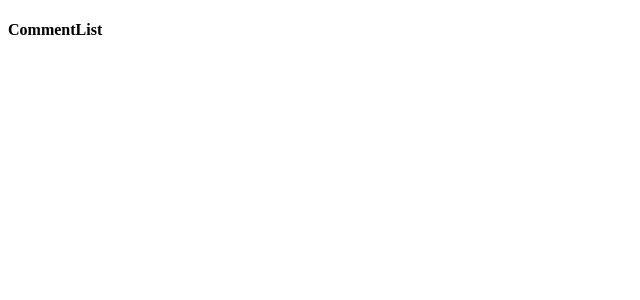
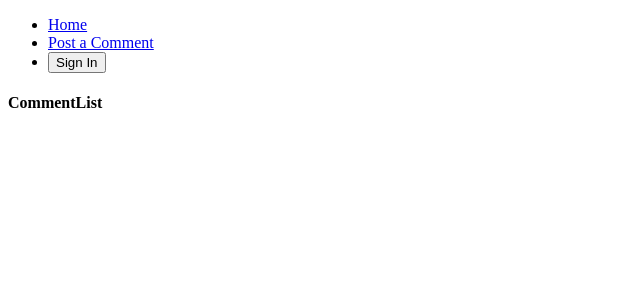
Before and after one commit to maciejlaufer/react-testing, a React (Create React App) app: page / in a window 1280 px wide. Shown: the top 300 px of the page, without its empty margins (0-640 px from the left). Built offline with nearby package versions, Linux system fonts and the light colour scheme.

Commit message:
Add higher order component

```diff
--- a/src/actions/index.js
+++ b/src/actions/index.js
@@ -1,4 +1,4 @@
-import { SAVE_COMMENT, FETCH_COMMENTS } from 'actions/types';
+import { SAVE_COMMENT, FETCH_COMMENTS, CHANGE_AUTH } from 'actions/types';
 import axios from 'axios';
 
 export function saveComment(comment) {
@@ -16,3 +16,10 @@
 		payload: response
 	};
 }
+
+export function changeAuth(isLoggedIn) {
+	return {
+		type: CHANGE_AUTH,
+		payload: isLoggedIn
+	};
+}
--- a/src/actions/types.js
+++ b/src/actions/types.js
@@ -1,2 +1,3 @@
 export const SAVE_COMMENT = 'save_comment';
 export const FETCH_COMMENTS = 'fetch_comments';
+export const CHANGE_AUTH = 'change_auth';
--- a/src/components/App.js
+++ b/src/components/App.js
@@ -1,13 +1,46 @@
-import React from 'react';
-import { Route } from 'react-router-dom';
+import React, { Component } from 'react';
+import { Route, Link } from 'react-router-dom';
+import { connect } from 'react-redux';
 import CommentBox from 'components/CommentBox';
 import CommentList from 'components/CommentList';
+import * as actions from 'actions';
 
-export default () => {
+class App extends Component {
+	renderHeader() {
+		return (
+			<ul>
+				<li>
+					<Link to="/">Home</Link>
+				</li>
+				<li>
+					<Link to="/post">Post a Comment</Link>
+				</li>
+				<li>{this.renderButton()}</li>
+			</ul>
+		);
+	}
+
+	renderButton() {
+		if (this.props.auth) {
+			return <button onClick={() => this.props.changeAuth(false)}>Sign Out</button>;
+		} else {
+			return <button onClick={() => this.props.changeAuth(true)}>Sign In</button>;
+		}
+	}
+
+	render() {
 		return (
 			<div>
+				{this.renderHeader()}
 				<Route path="/post" component={CommentBox} />
 				<Route exact path="/" component={CommentList} />
 			</div>
 		);
-};
+	}
+}
+
+function mapStateToProps(state) {
+	return { auth: state.auth };
+}
+
+export default connect(mapStateToProps, actions)(App);
--- a/src/components/CommentBox.js
+++ b/src/components/CommentBox.js
@@ -1,6 +1,7 @@
 import React, { Component } from 'react';
 import { connect } from 'react-redux';
 import * as actions from 'actions';
+import requireAuth from 'components/requireAuth';
 
 class CommentBox extends Component {
 	state = { comment: '' };
@@ -33,4 +34,4 @@
 	}
 }
 
-export default connect(null, actions)(CommentBox);
+export default connect(null, actions)(requireAuth(CommentBox));
--- /dev/null
+++ b/src/components/requireAuth.js
@@ -0,0 +1,29 @@
+import React, { Component } from 'react';
+import { connect } from 'react-redux';
+
+export default (ChildComponent) => {
+	class ComposedComponent extends Component {
+		componentDidMount() {
+			this.shouldNavigateAway();
+		}
+
+		componentDidUpdate() {
+			this.shouldNavigateAway();
+		}
+
+		shouldNavigateAway() {
+			if (!this.props.auth) {
+				this.props.history.push('/');
+			}
+		}
+
+		render() {
+			return <ChildComponent {...this.props} />;
+		}
+	}
+
+	function mapStateToProps(state) {
+		return { auth: state.auth };
+	}
+	return connect(mapStateToProps)(ComposedComponent);
+};
--- /dev/null
+++ b/src/reducers/auth.js
@@ -0,0 +1,10 @@
+import { CHANGE_AUTH } from 'actions/types';
+
+export default function(state = false, action) {
+	switch (action.type) {
+        case CHANGE_AUTH:
+            return action.payload;
+		default:
+			return state;
+	}
+}
--- a/src/reducers/index.js
+++ b/src/reducers/index.js
@@ -1,6 +1,8 @@
 import { combineReducers } from 'redux';
 import commentsReducer from 'reducers/comments';
+import authReducer from 'reducers/auth';
 
 export default combineReducers({
-	comments: commentsReducer
+	comments: commentsReducer,
+	auth: authReducer
 });
```
Lines whose indentation alone changed are shown as unchanged.
